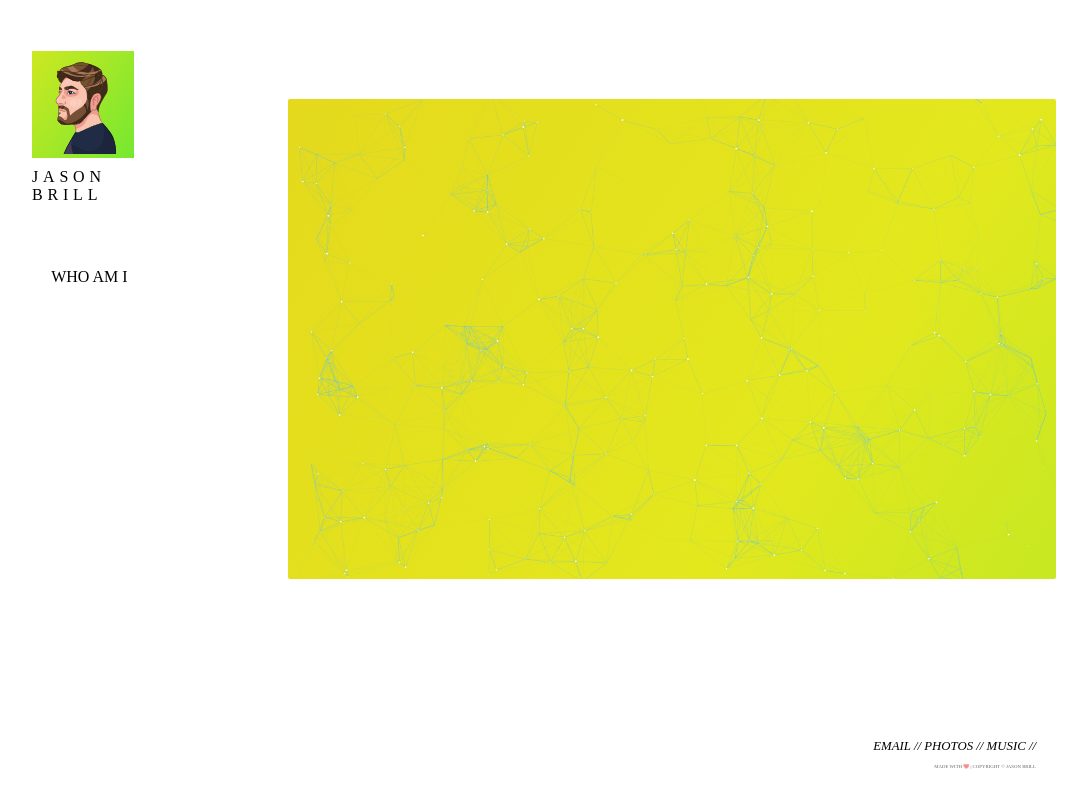
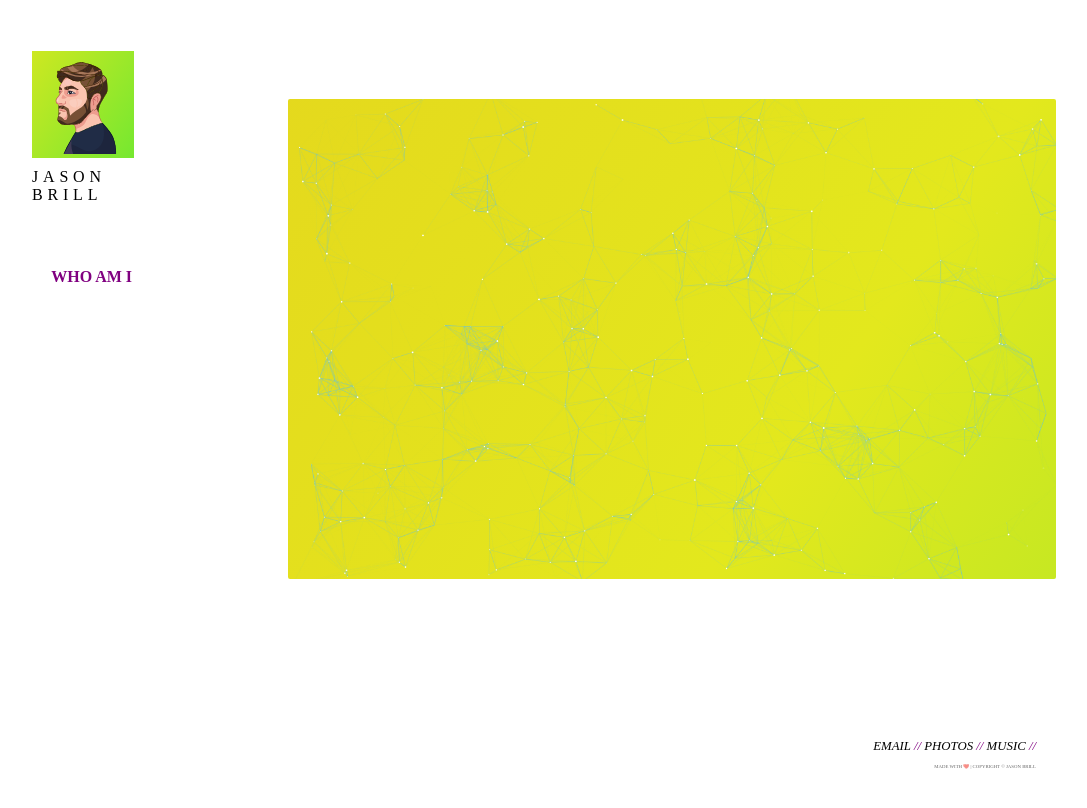
Before and after one commit to jbrill/personal-site, a Vue app: page / in a window 1280 px wide. Shown: the top 808 px of the page, without its empty margins (96-1183 px from the left). Built offline with nearby package versions, Linux system fonts and the light colour scheme.

Commit message:
Base tweaks

```diff
--- a/src/components/Base.vue
+++ b/src/components/Base.vue
@@ -156,6 +156,8 @@ a {
 
 .menu__contain li {
   margin-bottom: 2em;
+  color: purple;
+  font-weight: bolder;
 }
 
 .menu__contain li:hover {
@@ -180,6 +182,7 @@ a {
   padding-bottom: 10px;
   font-style: oblique;
   text-align: right;
+  color: purple;
 }
 
 .outbound__contain__contact:hover {
```
